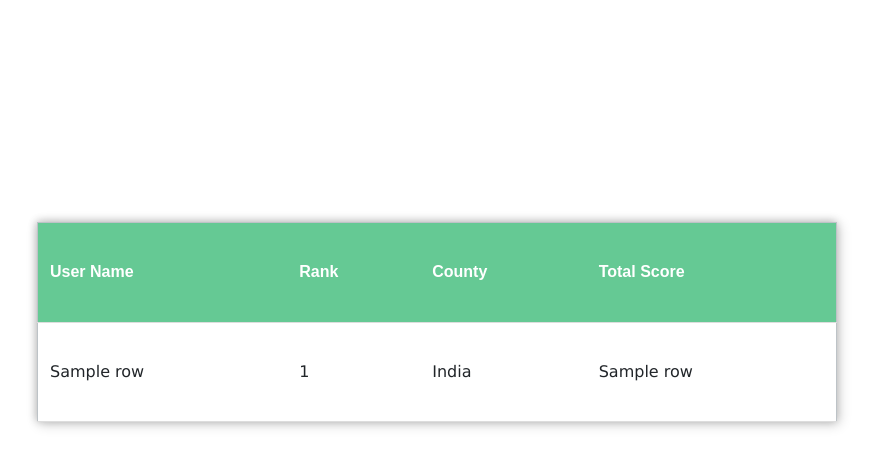
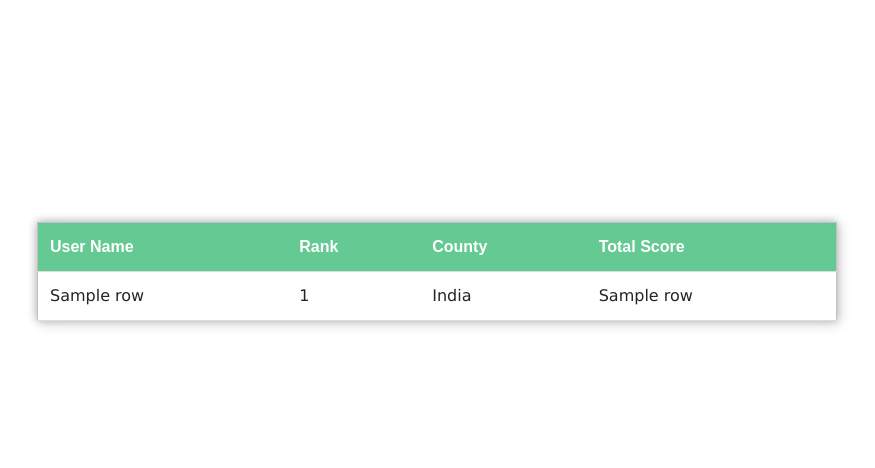
Before and after one commit to tamojit2000/Code-Bucket, a Flask app: template templates/rank_list.html in a window 1280 px wide. Shown: the part 258-726 px from the top of the page, without its empty margins (203-1078 px from the left). Run offline with Flask 2, Linux system fonts and the light colour scheme; the template is opened without the code that fills it: most values are stand-ins (such as "Sample title", 1, 10 or a date in 2020).

Commit message:
Bug Fixes

```diff
--- a/static/rank.css
+++ b/static/rank.css
@@ -10,9 +10,10 @@ table{
     transform:translate(-50%,5rem);
     border-collapse:collapse;
     width:800px;
-    height:200px;
+    height:auto;
     border:1px solid #bdc3c7;
     box-shadow:2px 2px 12px rgba(0,0,0,0.2),-1px -1px 8px rgba(0,0,0,0.2);
+    margin-bottom: 60px;
 
 }
 tr{
--- a/templates/main_page.html
+++ b/templates/main_page.html
@@ -66,7 +66,7 @@
               <pre>{{ item['explanation'] }}</pre>
               {% if item['id'] not in User.Progress %}
                 <form action="check" method="POST" enctype="multipart/form-data">
-                  <input type="file" name="file" value="File" accept=".py">
+                  <input type="file" name="file" value="File" id="file" accept=".py" required>
                   <input type="hidden" name="index" value={{ item['id'] }}>
                   <input type="hidden" name="userKey" value={{ User.Username }}>
                   <input id="t_button" type="submit" name="" value="Upload">
```
Also changed, not shown: static/myScript.js (line endings or trailing spaces), 2 other files.
